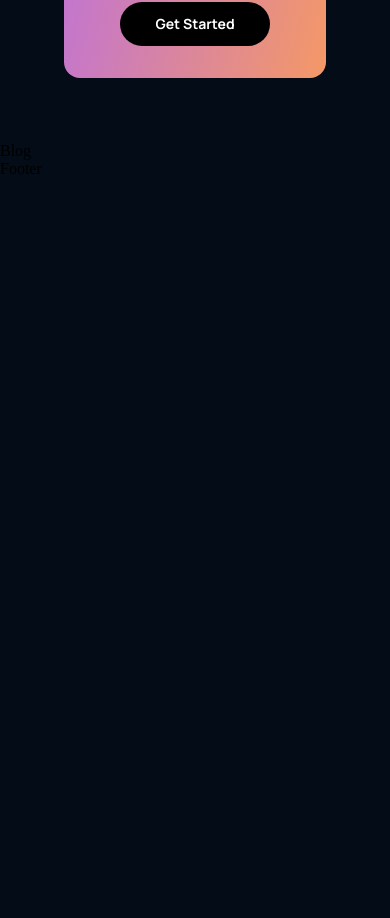
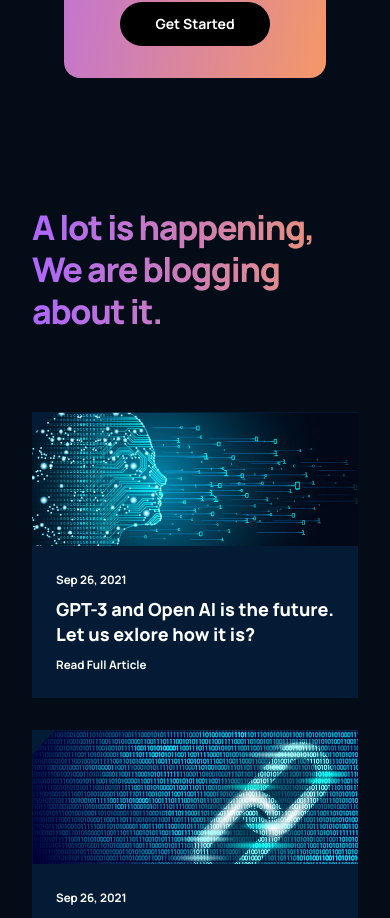
Before and after one commit to NithinGopal/landing-page, a React (Create React App) app: page / in a window 390 px wide. Shown: the part 4948-5866 px from the top of the page. Before the commit the page ends 5126 px from the top, so only its background shows below. Built offline with nearby package versions, Linux system fonts and the light colour scheme.

Commit message:
Complete Article comp / Blog container

```diff
--- a/src/components/article/Article.jsx
+++ b/src/components/article/Article.jsx
@@ -1,9 +1,20 @@
 import React from 'react'
 import './article.styles.css'
 
-const Article = () => {
+const Article = ({ imgUrl, date, title }) => {
   return (
-    <div>Article</div>
+    <div className='gpt3__blog-container_article'>
+      <div className='gpt3__blog-container_article-image'>
+        <img src={imgUrl} alt='blog' />
+      </div>
+      <div className='gpt3__blog-container_article-content'>
+        <div>
+          <p>{date}</p>
+          <h3>{title}</h3>
+        </div>
+        <p>Read Full Article</p>
+      </div>
+    </div>
   )
 }
 
--- a/src/components/article/article.styles.css
+++ b/src/components/article/article.styles.css
@@ -0,0 +1,58 @@
+.gpt3__blog-container_article {
+    width: 100%;
+    height: 100%;
+
+    display: flex;
+    flex-direction: column;
+    background: var(--color-footer);
+}
+
+.gpt3__blog-container_article-image {
+    width: 100%;
+    height: 100%;
+    background: var(--color-footer);
+}
+
+.gpt3__blog-container_article-image img {
+    width: 100%;
+    height: 100%;
+}
+
+.gpt3__blog-container_article-content {
+    display: flex;
+    flex-direction: column;
+    justify-content: space-between;
+
+    padding: 1rem 1.5rem;
+    height: 100%;
+}
+
+.gpt3__blog-container_article-content p {
+    font-family: var(--font-family);
+    font-weight: 700;
+    font-size: 11.649px;
+    line-height: 35px;
+    /* identical to box height, or 300% */
+    color: #FFFFFF;
+}
+
+.gpt3__blog-container_article-content h3 {
+    font-family: var(--font-family);
+    font-weight: 800;
+    font-size: 25.11px;
+    line-height: 30px;
+    /* or 121% */
+    color: #FFFFFF;
+    cursor: pointer;
+}
+
+.gpt3__blog-container_article-content p:last-child {
+    cursor: pointer;
+}
+
+@media screen and (max-width: 550px) {
+    .gpt3__blog-container_article-content h3 {
+        font-size: 18px;
+        line-height: 25px;
+    }
+}
--- a/src/containers/blog/Blog.jsx
+++ b/src/containers/blog/Blog.jsx
@@ -1,9 +1,26 @@
 import React from 'react'
+import { Article } from '../../components'
+import { blog01, blog02, blog03, blog04, blog05 } from './imports'
 import './blog.styles.css'
 
 const Blog = () => {
   return (
-    <div>Blog</div>
+    <div className='gpt3__blog section__padding'>
+      <div className='gpt3__blog-heading'>
+        <h1 className='gradient__text'>A lot is happening, We are blogging about it.</h1>
+      </div>
+      <div className='gpt3__blog-container'>
+        <div className='gpt3__blog-container_groupA'>
+          <Article imgUrl={blog01} date='Sep 26, 2021' title='GPT-3 and Open  AI is the future. Let us exlore how it is?' />
+        </div>
+        <div className='gpt3__blog-container_groupB'>
+          <Article imgUrl={blog02} date='Sep 26, 2021' title='GPT-3 and Open  AI is the future. Let us exlore how it is?' />
+          <Article imgUrl={blog03} date='Sep 26, 2021' title='GPT-3 and Open  AI is the future. Let us exlore how it is?' />
+          <Article imgUrl={blog04} date='Sep 26, 2021' title='GPT-3 and Open  AI is the future. Let us exlore how it is?' />
+          <Article imgUrl={blog05} date='Sep 26, 2021' title='GPT-3 and Open  AI is the future. Let us exlore how it is?' />
+        </div>
+      </div>
+    </div>
   )
 }
 
--- a/src/containers/blog/blog.styles.css
+++ b/src/containers/blog/blog.styles.css
@@ -0,0 +1,76 @@
+.gpt3__blog {
+    display: flex;
+    flex-direction: column;
+}
+
+.gpt3__blog-heading {
+    width: 100%;
+    text-align: left;
+    margin-bottom: 5rem;
+}
+
+.gpt3__blog-heading h1 {
+    font-family: var(--font-family);
+    font-weight: 800;
+    font-size: 62px;
+    line-height: 75px;
+    /* or 121% */
+    letter-spacing: -0.04em;
+}
+
+.gpt3__blog-container {
+    display: flex;
+    flex-direction: row;
+}
+
+.gpt3__blog-container_groupA {
+    flex: 0.75;
+    margin-right: 2rem;
+}
+
+.gpt3__blog-container_groupB {
+    flex: 1;
+    display: grid;
+    grid-template-columns: repeat(2, 1fr);
+    grid-gap: 2rem;
+}
+
+@media screen and (max-width: 990px) {
+    .gpt3__blog-container {
+        flex-direction: column-reverse;
+    }
+
+    .gpt3__blog-container_groupA {
+        margin: 2rem 0;
+    }
+
+    .gpt3__blog-container_groupA .gpt3__blog-container_article {
+        width: 48%;
+    }
+
+    .gpt3__blog-container_groupA .gpt3__blog-container_article-image {
+        height: 250px;
+    }
+}
+
+@media screen and (max-width: 700px) {
+    .gpt3__blog-container_groupB {
+        grid-template-columns: repeat(1, 1fr);
+    }
+
+    .gpt3__blog-container_groupA .gpt3__blog-container_article {
+        width: 100%;
+    }
+
+    .gpt3__blog-heading h1 {
+        font-size: 46px;
+        line-height: 52px;
+    }
+}
+
+@media screen and (max-width: 550px) {
+    .gpt3__blog-heading h1 {
+        font-size: 34px;
+        line-height: 42px;
+    }
+}
--- /dev/null
+++ b/src/containers/blog/imports.js
@@ -0,0 +1,13 @@
+import blog01 from '../../assets/blog01.png';
+import blog02 from '../../assets/blog02.png';
+import blog03 from '../../assets/blog03.png';
+import blog04 from '../../assets/blog04.png';
+import blog05 from '../../assets/blog05.png';
+
+export {
+    blog01,
+    blog02,
+    blog03,
+    blog04,
+    blog05
+}
```
